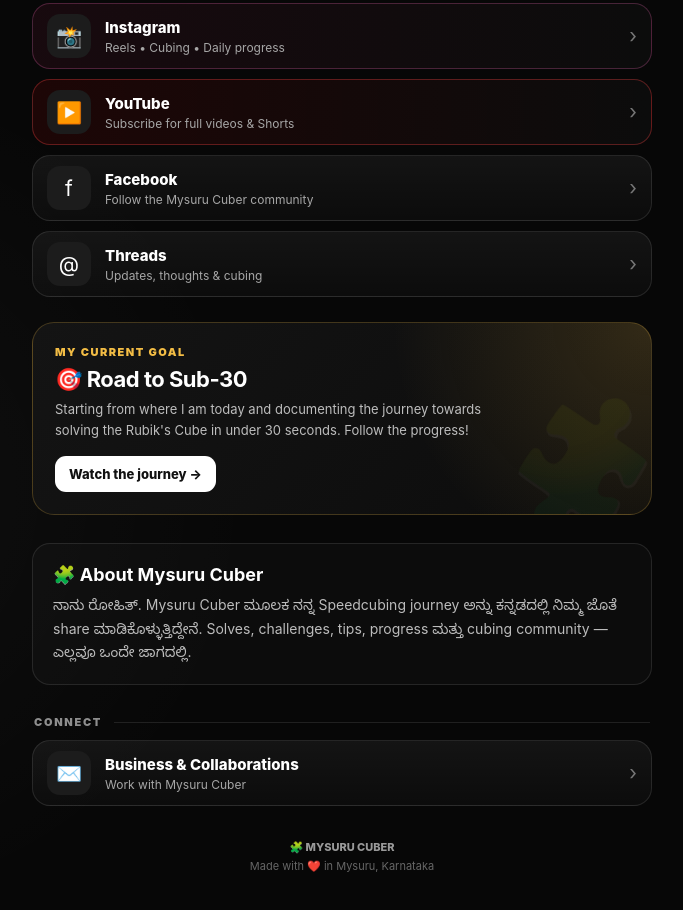
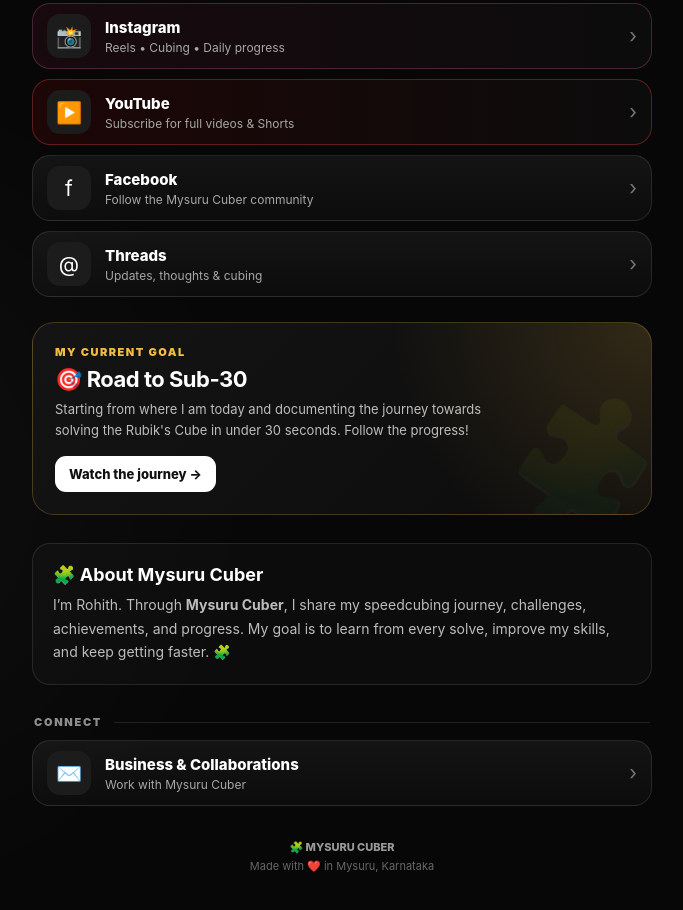
Before and after one commit to mysurucuber/link, a plain HTML site: page index.html in a window 1280 px wide. Shown: the part 514-1424 px from the top of the page, without its empty margins (298-981 px from the left). Drawn offline with Linux system fonts and the light colour scheme.

Commit message:
Add files via upload

```diff
--- a/index.html
+++ b/index.html
@@ -549,7 +549,7 @@
       </p>
 
       <!-- Replace with your latest video/reel -->
-      <a href="https://www.facebook.com/mysurucuber" target="_blank" rel="noopener">
+      <a href="https://www.instagram.com/mysurucuber" target="_blank" rel="noopener">
         Watch the journey →
       </a>
     </section>
@@ -561,10 +561,9 @@
       <h2>🧩 About Mysuru Cuber</h2>
 
       <p>
-        ನಾನು ರೋಹಿತ್. Mysuru Cuber ಮೂಲಕ ನನ್ನ Speedcubing journey ಅನ್ನು
-        ಕನ್ನಡದಲ್ಲಿ ನಿಮ್ಮ ಜೊತೆ share ಮಾಡಿಕೊಳ್ಳುತ್ತಿದ್ದೇನೆ.
-        Solves, challenges, tips, progress ಮತ್ತು cubing community —
-        ಎಲ್ಲವೂ ಒಂದೇ ಜಾಗದಲ್ಲಿ.
+        I’m Rohith. Through <b>Mysuru Cuber</b>, I share my speedcubing journey, challenges, achievements, and progress.
+		My goal is to learn from every solve, improve my skills, and keep getting faster. 🧩
+
       </p>
     </section>
 
```
